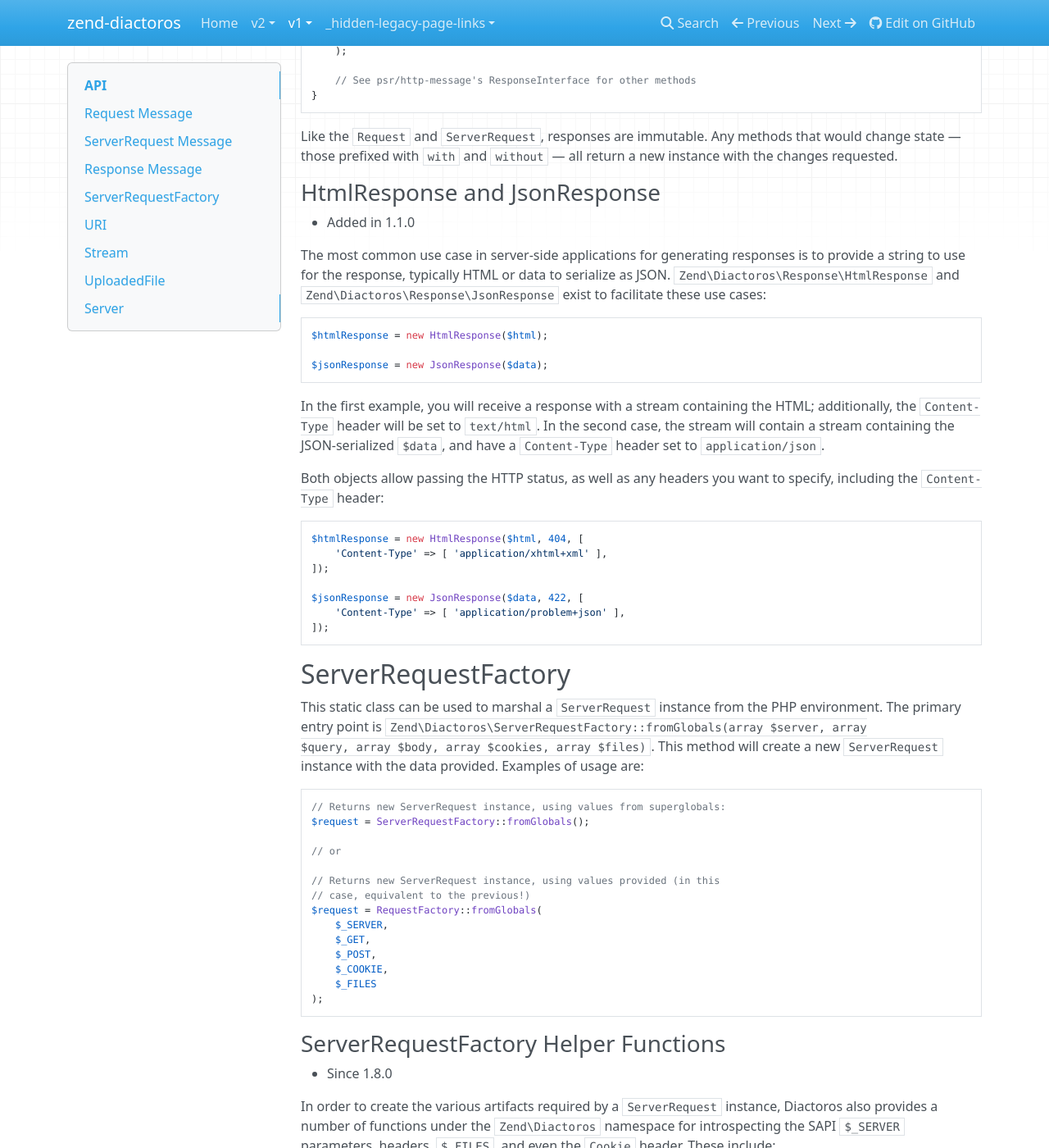
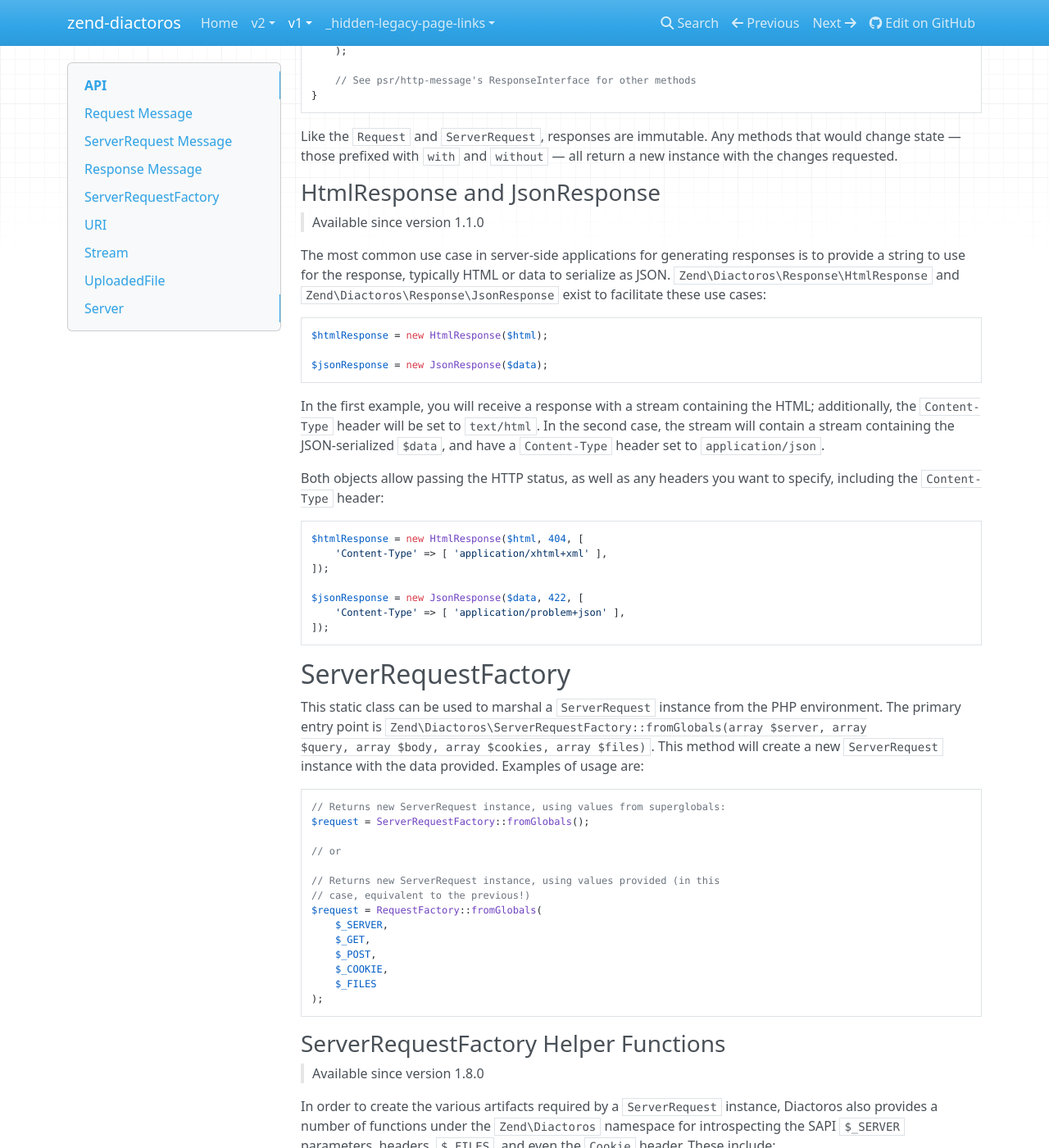
Before and after one commit to zendframework/zend-diactoros, an MkDocs documentation site: the page built from docs/book/v1/api.md, in a window 1280 px wide and 1400 px high, scrolled down 1250 px. Shown: the whole window at 82% size. Built offline with MkDocs 1.6.1, drawn with Linux system fonts in a browser that asks for light colours; nearby versions of some CDN libraries.

Commit message:
Updates version hints

```diff
--- a/docs/book/v1/api.md
+++ b/docs/book/v1/api.md
@@ -75,7 +75,7 @@ Like the `Request` and `ServerRequest`, responses are immutable. Any methods tha
 
 ### HtmlResponse and JsonResponse
 
-- Added in 1.1.0
+> Available since version 1.1.0
 
 The most common use case in server-side applications for generating responses is to provide a string
 to use for the response, typically HTML or data to serialize as JSON.  `Zend\Diactoros\Response\HtmlResponse` and `Zend\Diactoros\Response\JsonResponse` exist to facilitate these use cases:
@@ -130,7 +130,7 @@ $request = RequestFactory::fromGlobals(
 
 ### ServerRequestFactory Helper Functions
 
-- Since 1.8.0
+> Available since version 1.8.0
 
 In order to create the various artifacts required by a `ServerRequest` instance,
 Diactoros also provides a number of functions under the `Zend\Diactoros`
```
Also changed, not shown: docs/book/v1/custom-responses.md (+1 -1 lines).
